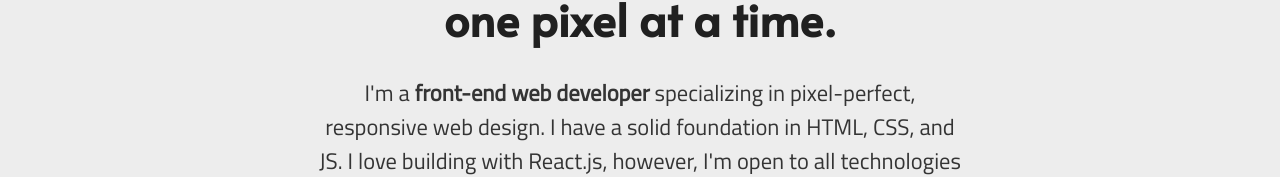
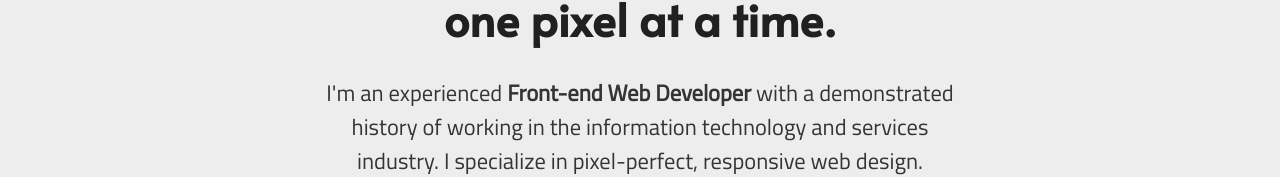
Before and after one commit to dnnysng/portfolio-2022, a React (Create React App) app: page / in a window 1280 px wide. Shown: the part 230-407 px from the top of the page. Built offline with nearby package versions, Linux system fonts and the light colour scheme; no server answers.

Commit message:
updated hero summary

```diff
--- a/src/components/hero/Hero.js
+++ b/src/components/hero/Hero.js
@@ -12,7 +12,7 @@ export default function Hero() {
             Bringing your visions to life, one pixel at a time.
           </h1>
           <p className={style.paragraph}>
-            I'm a <strong>front-end web developer</strong> specializing in pixel-perfect, responsive web design. I have a solid foundation in HTML, CSS, and JS. I love building with React.js, however, I'm open to all technologies and enjoy learning different ways to build websites and web applications.
+            I'm an experienced <strong>Front-end Web Developer</strong> with a demonstrated history of working in the information technology and services industry. I specialize in pixel-perfect, responsive web design.
           </p>
           <LinkButton
             label="Email me at danny.s.seng@gmail.com"
```
